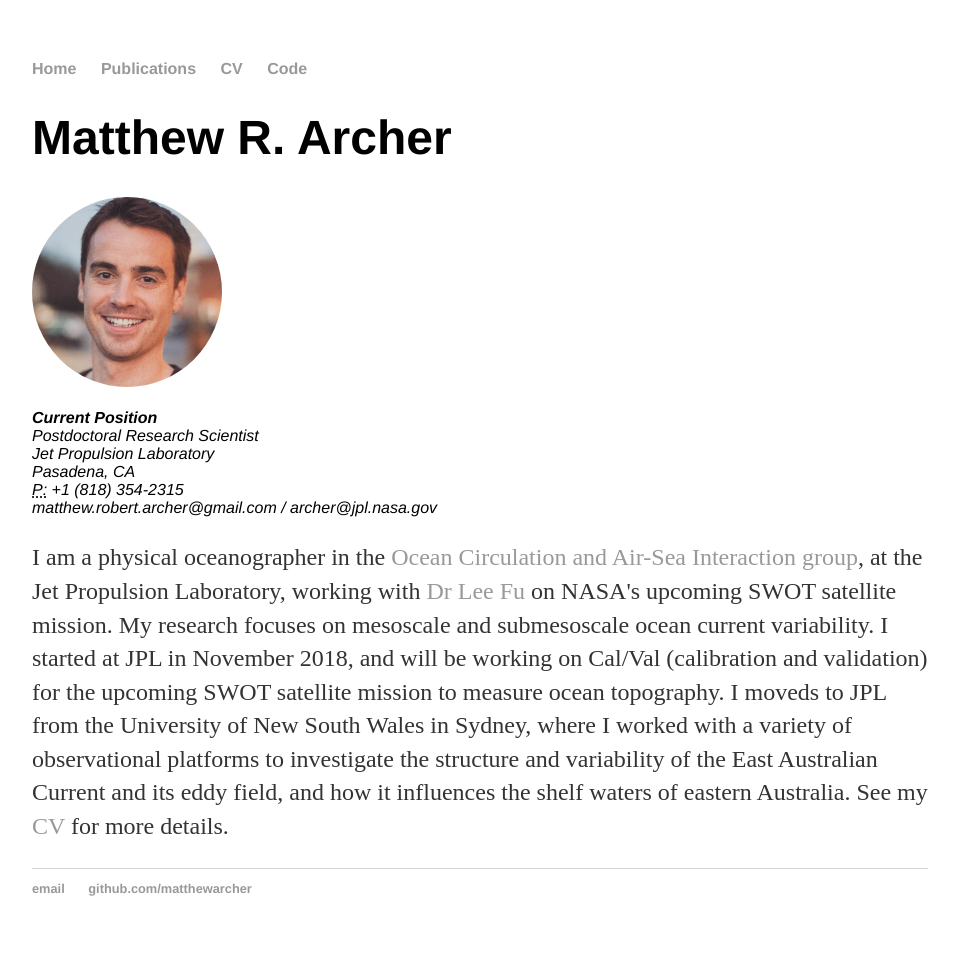
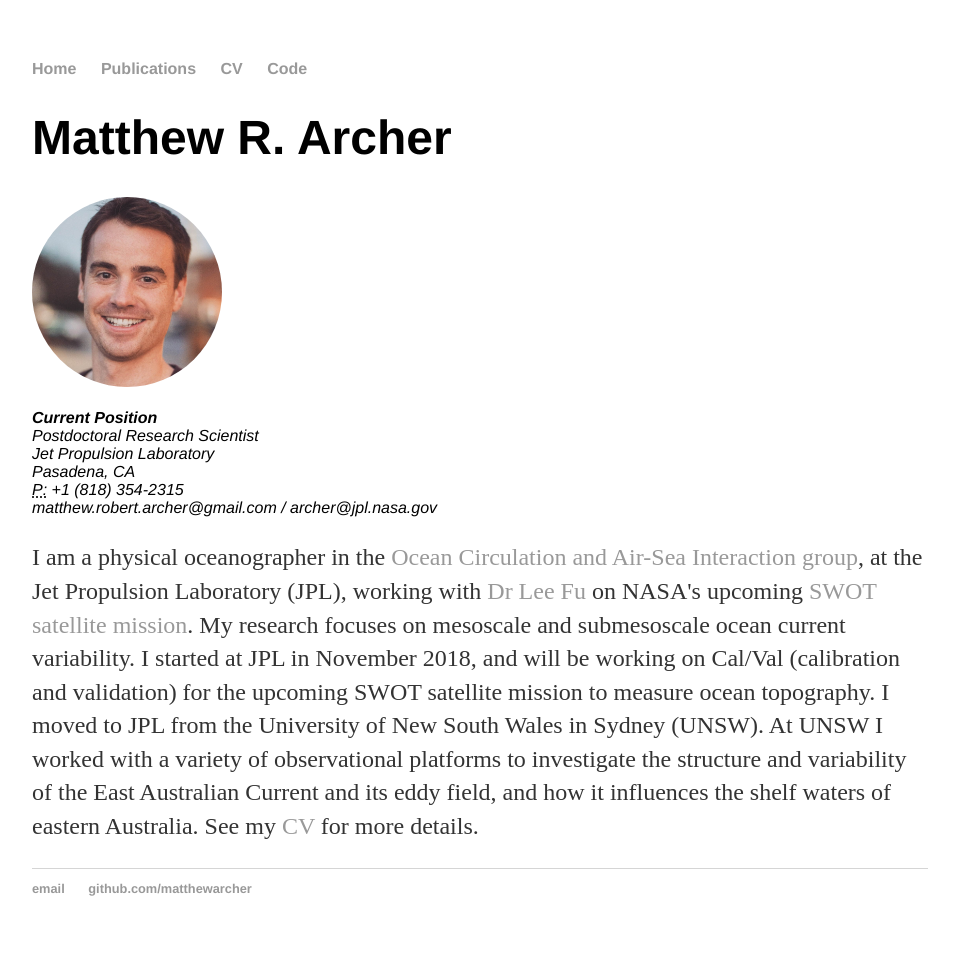
Before and after one commit to matthewarcher/matthewarcher.github.io, a Jekyll site: the page built from index.html, in a window 1280 px wide. Shown: the whole page, without its empty margins (160-1119 px from the left). Built offline with Jekyll 4.4.1, drawn with Linux system fonts in a browser that asks for light colours.

Commit message:
Update index.html

```diff
--- a/index.html
+++ b/index.html
@@ -18,6 +18,6 @@
 	<span class="obfuscate">matthew.robert.archer@gmail.com / archer@jpl.nasa.gov</span>
 	</address></font>
 
-	<p>I am a physical oceanographer in the <a href="https://science.jpl.nasa.gov/EarthScience/OceanCirculationAirSeaInteraction/index.cfm" target="_blank">Ocean Circulation and Air-Sea Interaction group</a>, at the Jet Propulsion Laboratory, working with <a href="https://science.jpl.nasa.gov/people/Fu/" target="_blank">Dr Lee Fu</a> on NASA's upcoming SWOT satellite mission.
+	<p>I am a physical oceanographer in the <a href="https://science.jpl.nasa.gov/EarthScience/OceanCirculationAirSeaInteraction/index.cfm" target="_blank">Ocean Circulation and Air-Sea Interaction group</a>, at the Jet Propulsion Laboratory (JPL), working with <a href="https://science.jpl.nasa.gov/people/Fu/" target="_blank">Dr Lee Fu</a> on NASA's upcoming <a href="https://swot.jpl.nasa.gov/" target="_blank">SWOT satellite mission</a>.
 
-    My research focuses on mesoscale and submesoscale ocean current variability. I started at JPL in November 2018, and will be working on Cal/Val (calibration and validation) for the upcoming SWOT satellite mission to measure ocean topography. I moveds to JPL from the University of New South Wales in Sydney, where I worked with a variety of observational platforms to investigate the structure and variability of the East Australian Current and its eddy field, and how it influences the shelf waters of eastern Australia. See my <a href="/Archer_CV.pdf" target="_blank">CV</a> for more details. </p>
+    My research focuses on mesoscale and submesoscale ocean current variability. I started at JPL in November 2018, and will be working on Cal/Val (calibration and validation) for the upcoming SWOT satellite mission to measure ocean topography. I moved to JPL from the University of New South Wales in Sydney (UNSW). At UNSW I worked with a variety of observational platforms to investigate the structure and variability of the East Australian Current and its eddy field, and how it influences the shelf waters of eastern Australia. See my <a href="/Archer_CV.pdf" target="_blank">CV</a> for more details. </p>
```
